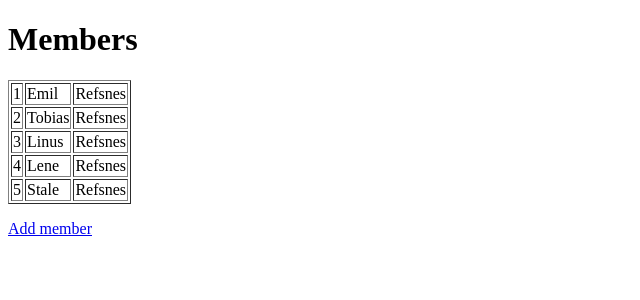
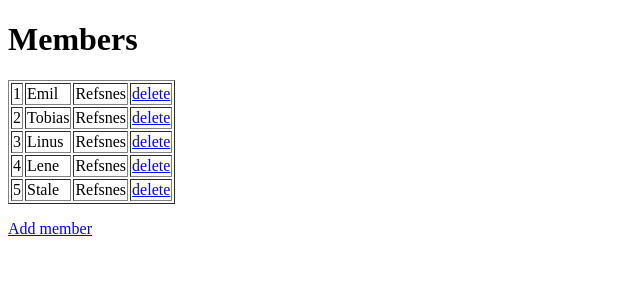
Before and after one commit to kyfike/cosc2418, a Django app: page /members/ in a window 1280 px wide. Shown: the top 300 px of the page, without its empty margins (0-640 px from the left). Run offline with Django 4.2, Linux system fonts and the light colour scheme; data comes from the database, SQL or seed files in the repository; both versions use the stored data as it was after the commit.

Commit message:
delete record

```diff
--- a/myworld/members/templates/index.html
+++ b/myworld/members/templates/index.html
@@ -10,6 +10,7 @@
 <td>{{ x.id }}</td>
 <td>{{ x.firstname }}</td>
 <td>{{ x.lastname }}</td>
+<td><a href="delete/{{ x.id }}">delete</a></td>
 </tr>
 {% endfor %}
 </table>
--- a/myworld/members/urls.py
+++ b/myworld/members/urls.py
@@ -5,4 +5,5 @@ urlpatterns = [
     path('', views.index, name='index'),
     path('add/', views.add, name='add'),
     path('add/addrecord/', views.addrecord, name='addrecord'),
+    path('delete/<int:id>', views.delete, name='delete'),
 ]
--- a/myworld/members/views.py
+++ b/myworld/members/views.py
@@ -1,6 +1,7 @@
 from django.http import HttpResponse, HttpResponseRedirect
 from django.template import loader
 from django.urls import reverse
+
 from .models import Members
 
 def index(request):
@@ -21,3 +22,8 @@ def addrecord(request):
   member = Members(firstname=x, lastname=y)
   member.save()
   return HttpResponseRedirect(reverse('index'))
+
+def delete(request, id):
+  member = Members.objects.get(id=id)
+  member.delete()
+  return HttpResponseRedirect(reverse('index'))
```
Also changed, not shown: myworld/db.sqlite3.
